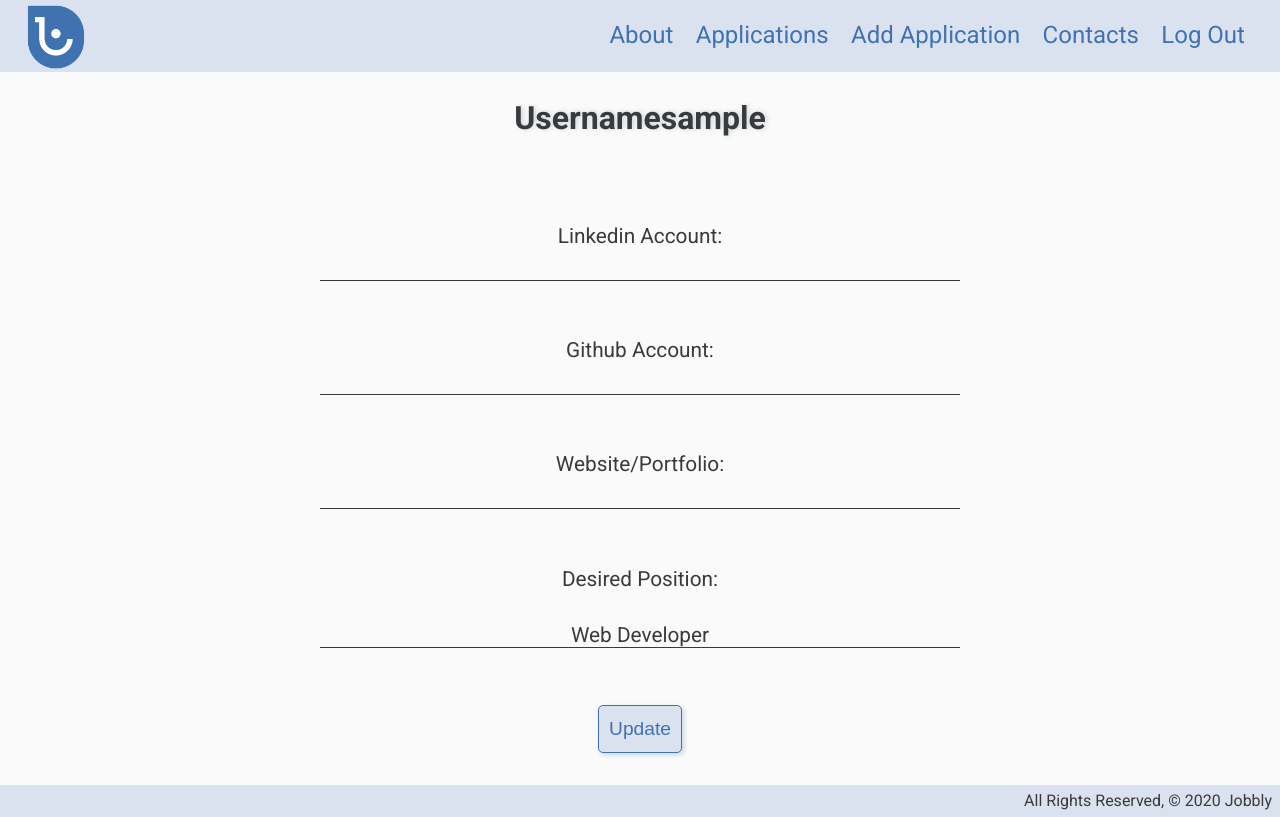
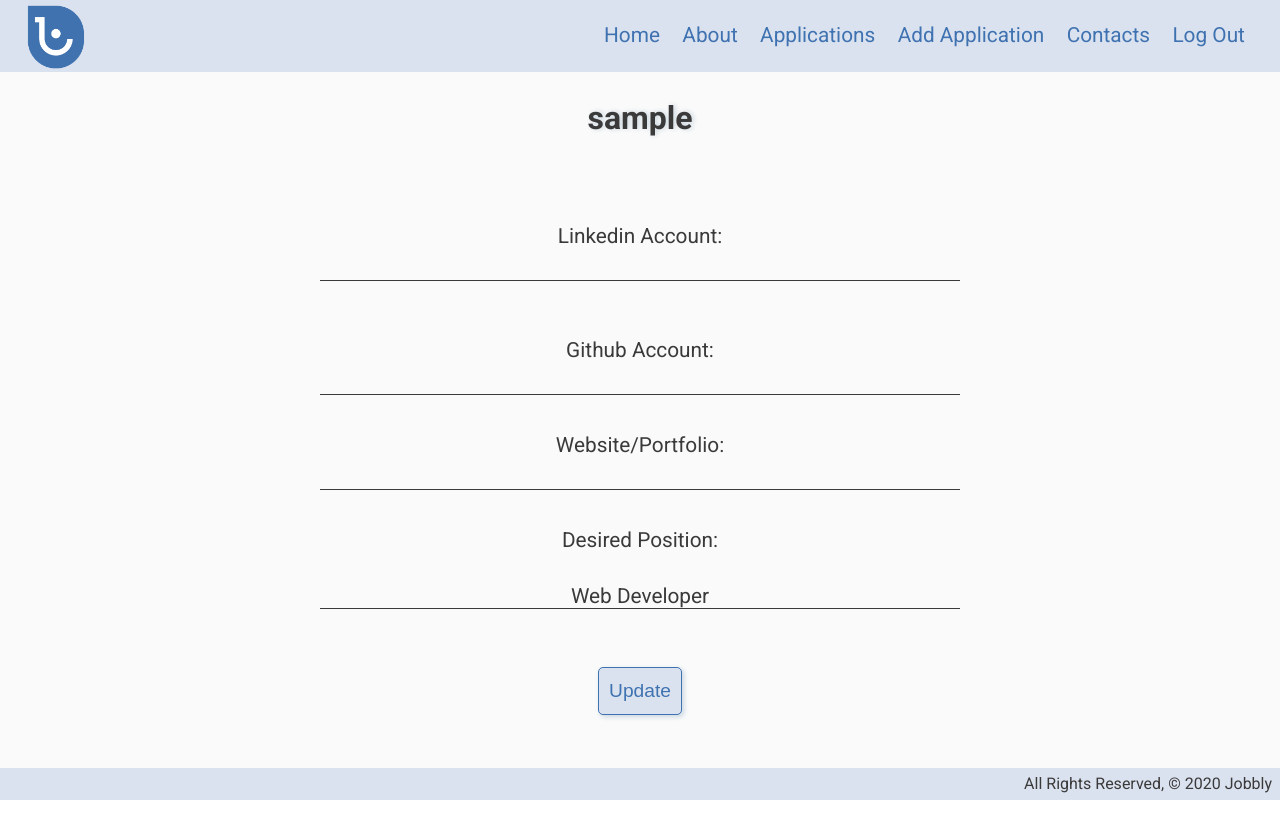
Before and after one commit to seiteambestteam/jobbly, a Django app: page /accounts/profile/ in a window 1280 px wide. Run offline with Django 3.2, Linux system fonts and the light colour scheme; the visitor is signed in with stand-in values (Sample User, id 1); some libraries are stand-ins or nearby versions.

Commit message:
few corrections done, but not ready yet

```diff
--- a/job_tracker/static/css/style.css
+++ b/job_tracker/static/css/style.css
@@ -37,6 +37,10 @@
     font-size: 2rem;
     margin: 1.7rem auto;
     text-shadow: 2px 0 5px var(--light-gray-color);
+}
+
+.txt-sml {
+    font-size: 0.8rem;
 }
 
 .txt-medium {
@@ -243,7 +247,7 @@
 
 .scrapper {
     background-color: var(--main-color);
-    height: 6rem;
+    min-height: 6rem;
 }
 
 .scrapper h2 {
@@ -255,6 +259,9 @@
     width: 9rem;
     margin-right: 0.4rem;
     background-color: var(--main-color);
+}
+
+#scrapper-results {
 }
 
 .icon {
@@ -362,7 +369,7 @@
 
     nav ul li a {
         color: var(--dark-color);
-        font-size: 1.5rem;
+        font-size: 1.3rem;
     }
 
     /* ??? */
@@ -432,6 +439,10 @@
         display: inline-block;
     }
 
+    .txt-sml {
+        font-size: 1.3rem;
+    }
+
     .icon {
         display: none;
     }
--- a/job_tracker/templates/base.html
+++ b/job_tracker/templates/base.html
@@ -32,6 +32,7 @@
                 <ul>
                     <div class="nav-li">
                         {% if user.is_authenticated %}
+                        <li><a href="{% url "index" %}">Home</a></li>
                         <li><a href="#">About</a></li>
                         <li>
                             <a href="#">Applications</a>
@@ -40,11 +41,11 @@
                             <a href="#">Add Application</a>
                         </li>
                         <li><a href="#">Contacts</a></li>
-                        <li><a href="#">Log Out</a></li>
+                        <li><a href="{% url "logout" %}">Log Out</a></li>
                         {% else %}
                         <li><a href="#">About</a></li>
-                        <li><a href="#">Sign Up</a></li>
-                        <li><a href="#">Log In</a></li>
+                        <li><a href="{% url "signup" %}">Sign Up</a></li>
+                        <li><a href="{% url "login" %}">Log In</a></li>
                         {% endif %}
                     </div>
                 </ul>
--- a/job_tracker/templates/edit_profile.html
+++ b/job_tracker/templates/edit_profile.html
@@ -8,5 +8,6 @@
   {{ profile_form.as_p }}
   <button class="btn center txt-medium btn-lg" type="submit">Save</button>
 </form>
+<br>
 <button class="btn center txt-medium btn-lg"><a href='{% url "profile" %}'>Cancel</a></button>
 {% endblock %}
--- a/job_tracker/templates/profile.html
+++ b/job_tracker/templates/profile.html
@@ -1,20 +1,20 @@
 {% extends 'base.html' %}
 {% block content %}
 
-<h2 class="text-center title"> Username{{ user.username }} </h2>
+<h2 class="text-center title">{{ user.username }} </h2>
 
 <div class="center main container">
 <p class="text-center"> Linkedin Account: </p>
-<p class="border-bottom text-center"> {{ user.profile.linkedin }} </p>
+<p class="border-bottom text-center txt-sml"> {{ user.profile.linkedin }} </p>
 <br>
 <p class="text-center"> Github Account: </p>
-<p class="border-bottom text-center"> {{ user.profile.github }} </p>
+<p class="border-bottom text-center center txt-sml"> {{ user.profile.github }} </p>
 <br>
 <p class="text-center"> Website/Portfolio: </p>
-<p class="border-bottom text-center"> {{ user.profile.website }} </p>
+<p class="border-bottom text-center center txt-sml"> {{ user.profile.website }} </p>
 <br>
 <p class="text-center"> Desired Position: </p>
-<p class="border-bottom text-center"> {{ user.profile.jobsearch }} </p>
+<p class="border-bottom text-center txt-sml"> {{ user.profile.jobsearch }} </p>
 <br>
 <br>
 <button class="btn center txt-medium btn-lg"><a href='{% url "edit_profile" %}'>Update</a></button>
--- a/job_tracker/templates/users/index.html
+++ b/job_tracker/templates/users/index.html
@@ -4,7 +4,7 @@
 
 <section class="api-section">
 <div class="api-block">
-    <h2 class="text-center">USER's Calendar</h2>
+    <h2 class="text-center">{{ user.username }}'s Calendar</h2>
     <div id="calendar"></div>
 </div>
 
@@ -42,7 +42,7 @@
     <h3 class="text-center">My Applications</h3>
     {% for application in user.application_set.all %}
         <ul>
-            <li></li>
+            <li>{{ application.jobtitle }}</li>
         </ul>
     {% endfor %}
 {% else %}
--- a/job_tracker/urls.py
+++ b/job_tracker/urls.py
@@ -7,5 +7,5 @@
     path('accounts/signup/', views.signup, name='signup'),
     path('accounts/profile/', views.profile, name='profile'),
     path('accounts/profile/edit/', views.edit_profile, name='edit_profile'),
-    path('users/', views.index, name='index'),
+    path('accounts/index/', views.index, name='index'),
 ]
--- a/jobbly/settings.py
+++ b/jobbly/settings.py
@@ -125,5 +125,5 @@
 # https://docs.djangoproject.com/en/2.2/howto/static-files/
 
 STATIC_URL = '/static/'
-LOGIN_REDIRECT_URL = '/applications/'
+LOGIN_REDIRECT_URL = '/accounts/index/'
 LOGOUT_REDIRECT_URL = '/'
```
